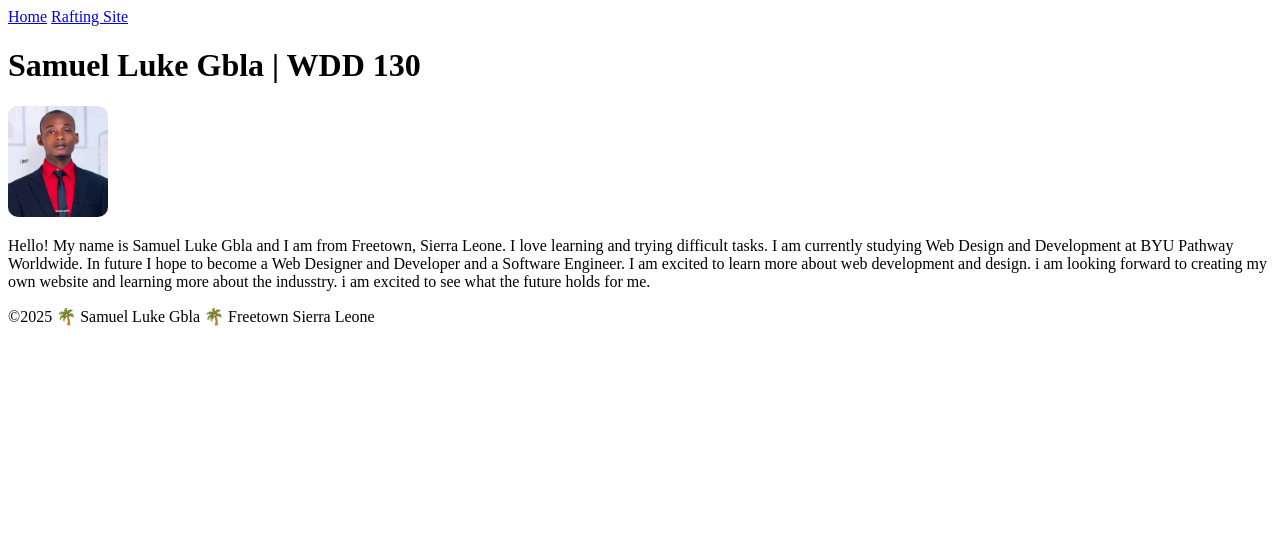
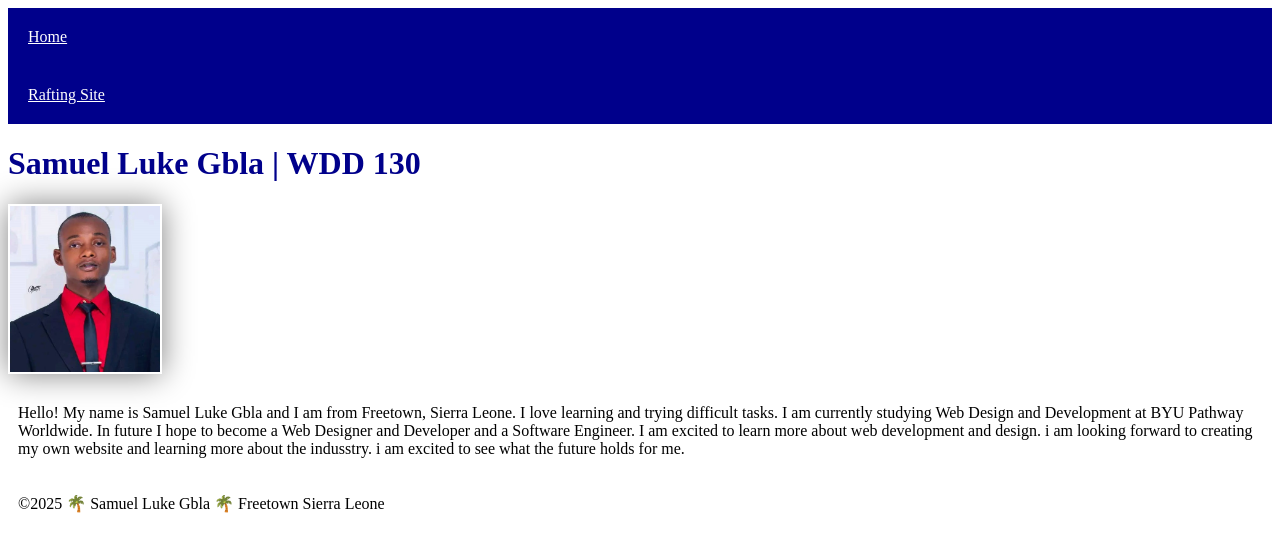
Before and after one commit to samuellukegbla/wdd130, a plain HTML site: page index.html in a window 1280 px wide. Drawn offline with Linux system fonts and the light colour scheme; files that its build step writes are made by us from their sources.

Commit message:
New file styles/styles.css

```diff
--- /dev/null
+++ b/images/styles/styles.css
@@ -0,0 +1,22 @@
+nav {
+   background-color: darkblue;
+   padding: ;
+}
+nav a {
+    color: white;
+    display: block;
+    padding: 20px;
+}
+h1 {
+color: darkblue;
+}
+img {
+    width: 150px;
+    height: auto;
+    border: 1px sollid black;
+    padding: 2px;
+    box-shadow: 0 0 30px gray;
+}
+p {
+    padding: 10px;
+}
--- a/index.html
+++ b/index.html
@@ -1,21 +1,13 @@
 <!DOCTYPE html>
 <html lang="en-US">
+
   <head>
     <meta charset="utf-8">
     <meta name="viewport" content="width=device-width,initial-scale=1.0">
     <title>Samuel Luke Gbla | WDD 130</title>
-    <style>
-      img {
-        width: 100px;
-        border-radius: 10px;
-        margin-right: 10px;
-      }
+    <link rel="stylesheet" href="styles/styles.css">
+  </head>
 
-      .username {
-        font-weight: bold;
-      }
-    </style>
-  </head>
   <body>
     <header>
         <nav>
```
